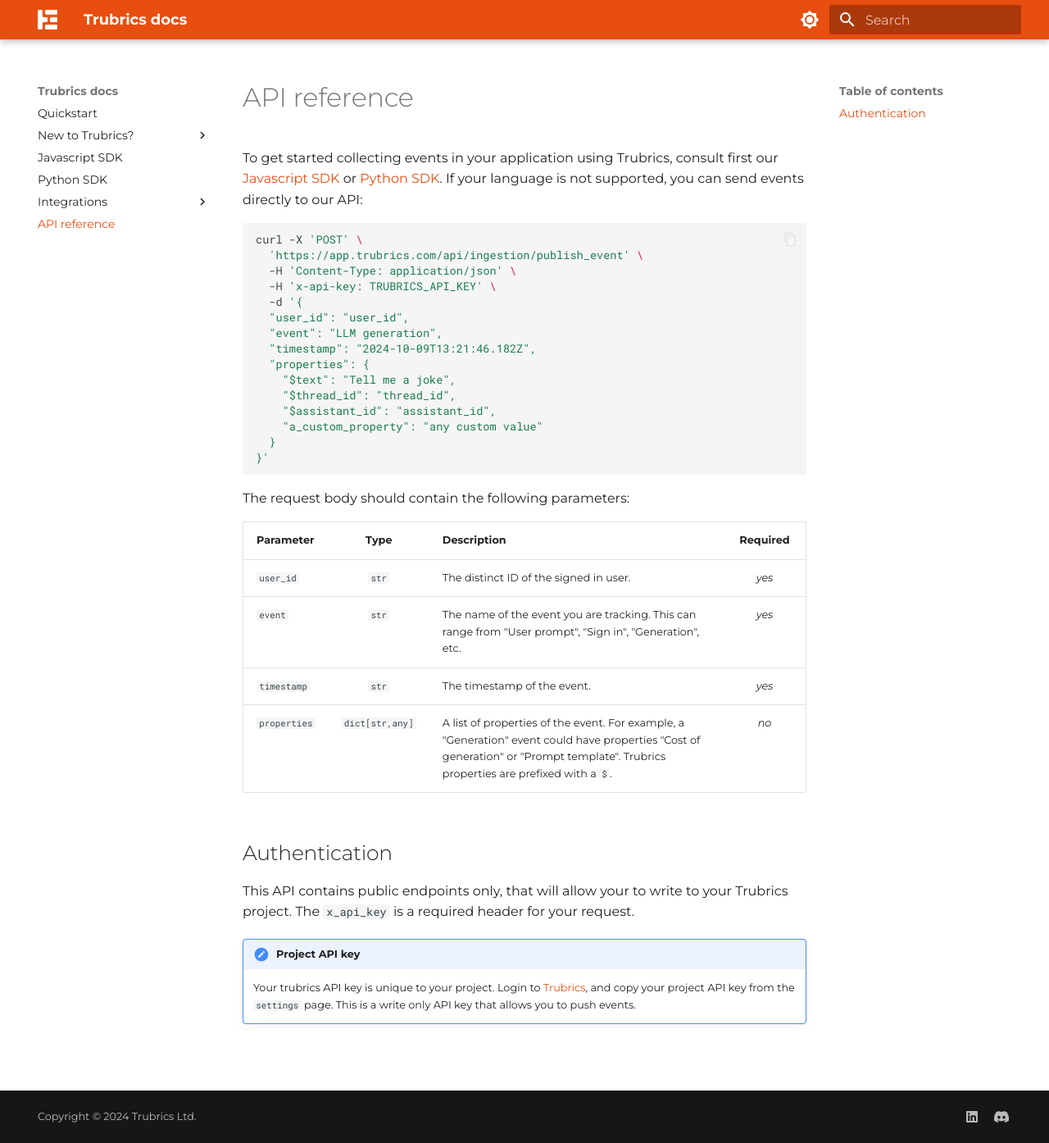
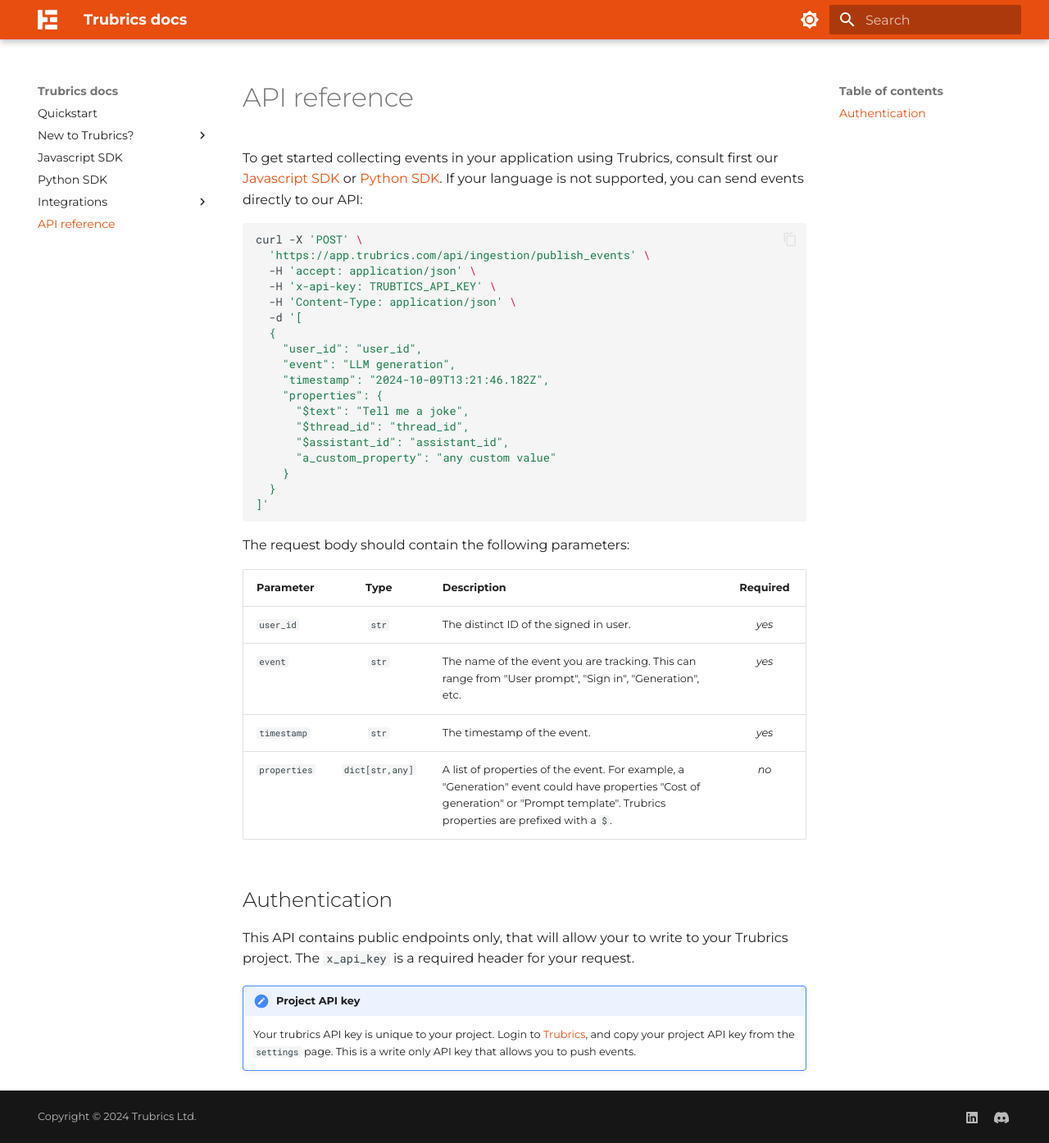
Before and after one commit to trubrics/trubrics-docs, an MkDocs documentation site: the page built from docs/api_reference/index.md, in a window 1280 px wide and 1394 px high. Shown: the whole window at 82% size. Built offline with MkDocs 1.6.1 and Material for MkDocs 9.7.7, drawn with Linux system fonts in a browser that asks for light colours.

````diff
--- a/docs/api_reference/index.md
+++ b/docs/api_reference/index.md
@@ -4,20 +4,23 @@ To get started collecting events in your application using Trubrics, consult fir
 
 ```bash
 curl -X 'POST' \
-  'https://app.trubrics.com/api/ingestion/publish_event' \
+  'https://app.trubrics.com/api/ingestion/publish_events' \
+  -H 'accept: application/json' \
+  -H 'x-api-key: TRUBTICS_API_KEY' \
   -H 'Content-Type: application/json' \
-  -H 'x-api-key: TRUBRICS_API_KEY' \
-  -d '{
-  "user_id": "user_id",
-  "event": "LLM generation",
-  "timestamp": "2024-10-09T13:21:46.182Z",
-  "properties": {
-    "$text": "Tell me a joke",
-    "$thread_id": "thread_id",
-    "$assistant_id": "assistant_id",
-    "a_custom_property": "any custom value"
+  -d '[
+  {
+    "user_id": "user_id",
+    "event": "LLM generation",
+    "timestamp": "2024-10-09T13:21:46.182Z",
+    "properties": {
+      "$text": "Tell me a joke",
+      "$thread_id": "thread_id",
+      "$assistant_id": "assistant_id",
+      "a_custom_property": "any custom value"
+    }
   }
-}'
+]'
 ```
 
 The request body should contain the following parameters:
````
